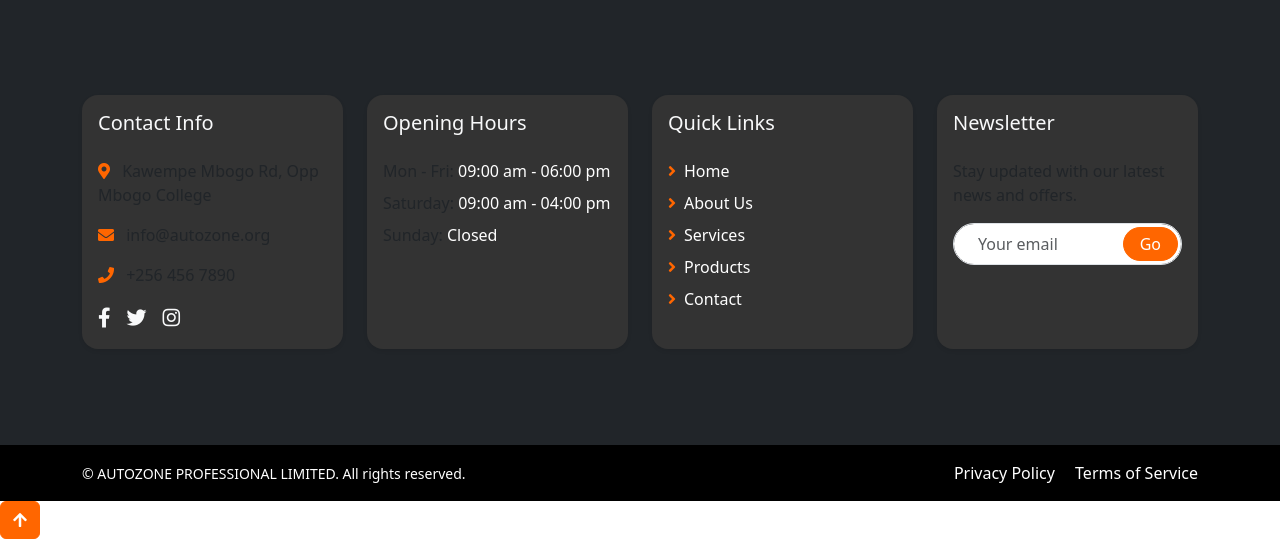
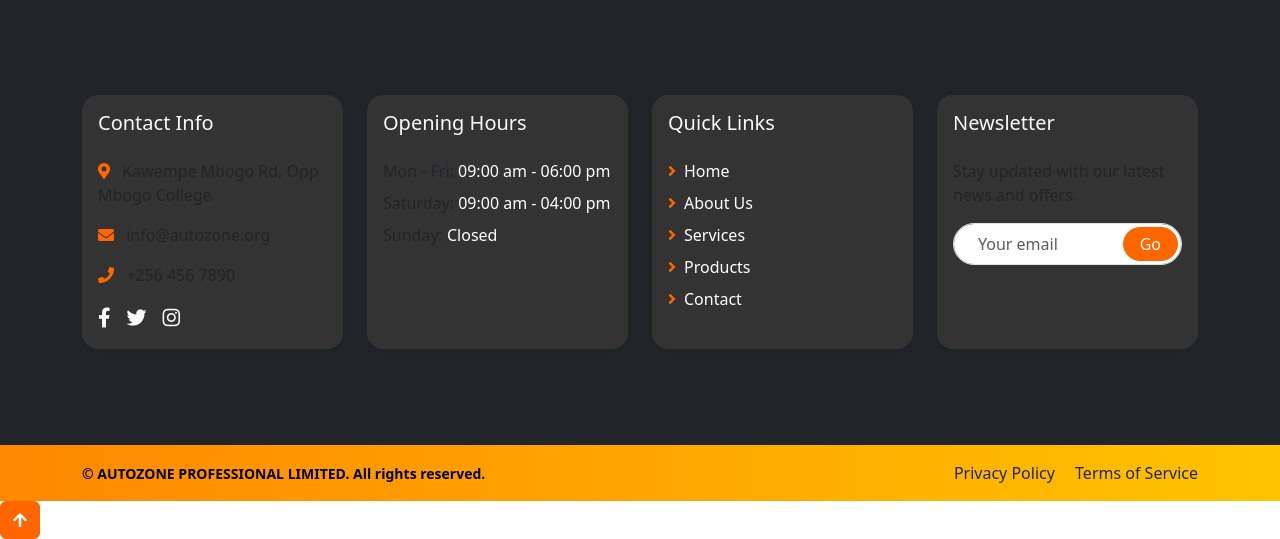
Before and after one commit to AutoZone-Professional-Ltd/website, a Django app: page / in a window 1280 px wide. Shown: the part 3222-3761 px from the top of the page. Run offline with Django 5.2, Linux system fonts and the light colour scheme; some libraries are stand-ins or nearby versions.

Commit message:
update the footer

```diff
--- a/website/templates/includes/footer.html
+++ b/website/templates/includes/footer.html
@@ -69,18 +69,29 @@
   </div>
 </div>
 
-<!-- Footer Bottom -->
-<div class="container-fluid bg-black text-white py-3">
-  <div class="container d-flex flex-column flex-md-row justify-content-between align-items-center">
-    <div class="text-center text-md-start mb-2 mb-md-0">
-      <small>&copy; AUTOZONE PROFESSIONAL LIMITED. All rights reserved.</small>
-    </div>
-    <div class="text-center text-md-end">
-      <a href="#" class="text-white text-decoration-none me-3 hover-link">Privacy Policy</a>
-      <a href="#" class="text-white text-decoration-none hover-link">Terms of Service</a>
+<!-- Footer Bottom with Gold Background -->
+<div class="container-fluid py-3" style="background: linear-gradient(90deg, #ff8800, #FFC300); color: #000;">
+    <div class="container d-flex flex-column flex-md-row justify-content-between align-items-center">
+      <div class="text-center text-md-start mb-2 mb-md-0">
+        <small class="fw-semibold">&copy; AUTOZONE PROFESSIONAL LIMITED. All rights reserved.</small>
+      </div>
+      <div class="text-center">
+        <a href="#" class="text-dark text-decoration-none me-3 hover-gold-link">Privacy Policy</a>
+        <a href="#" class="text-dark text-decoration-none hover-gold-link">Terms of Service</a>
+      </div>
     </div>
   </div>
-</div>
+
+  <!-- Optional: Hover effect -->
+  <style>
+    .hover-gold-link:hover {
+      text-decoration: underline;
+      color: #000 !important;
+      font-weight: bold;
+      transition: all 0.3s ease-in-out;
+    }
+  </style>
+
 
 <!-- Optional: Add hover effect for links -->
 <style>
```
